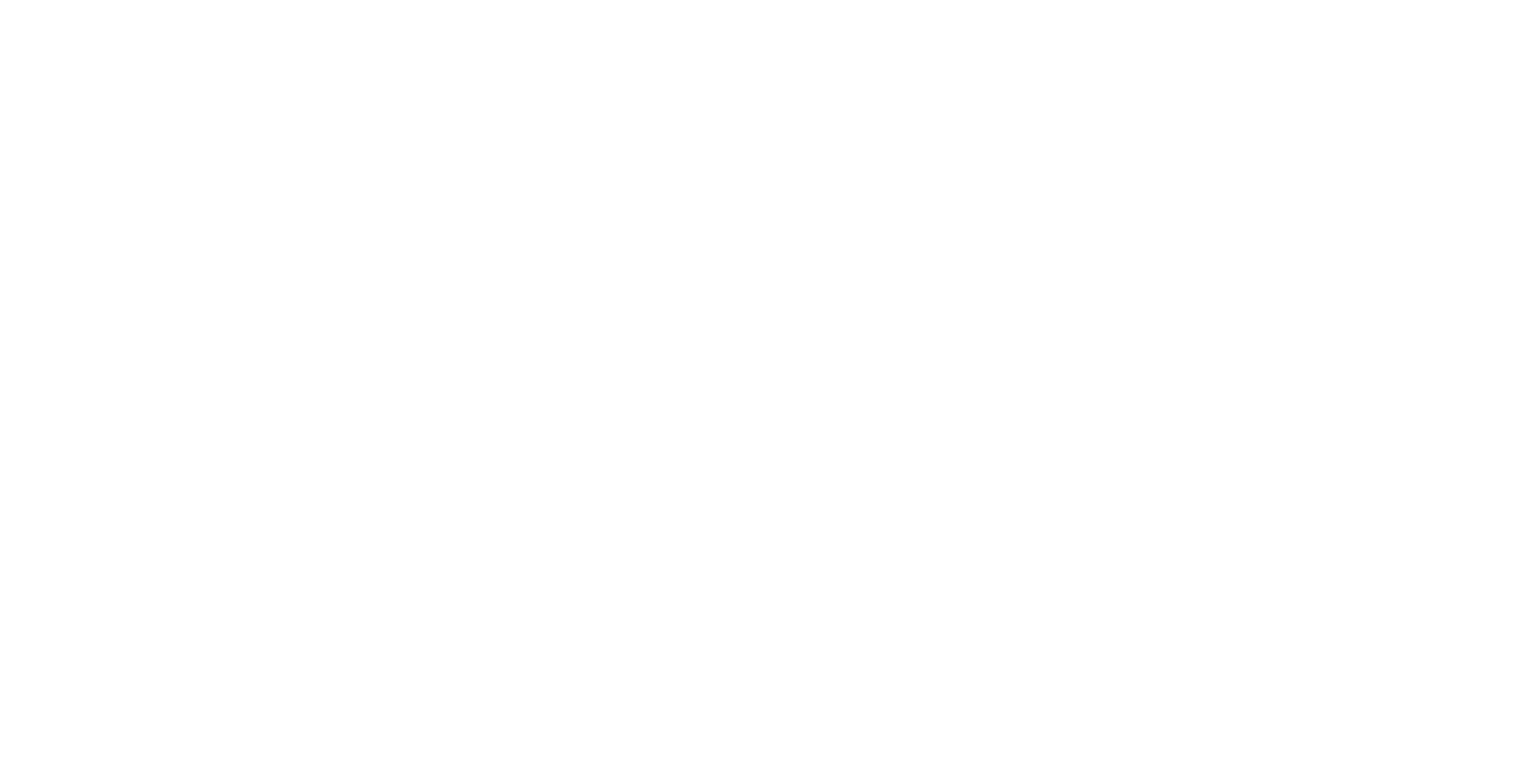
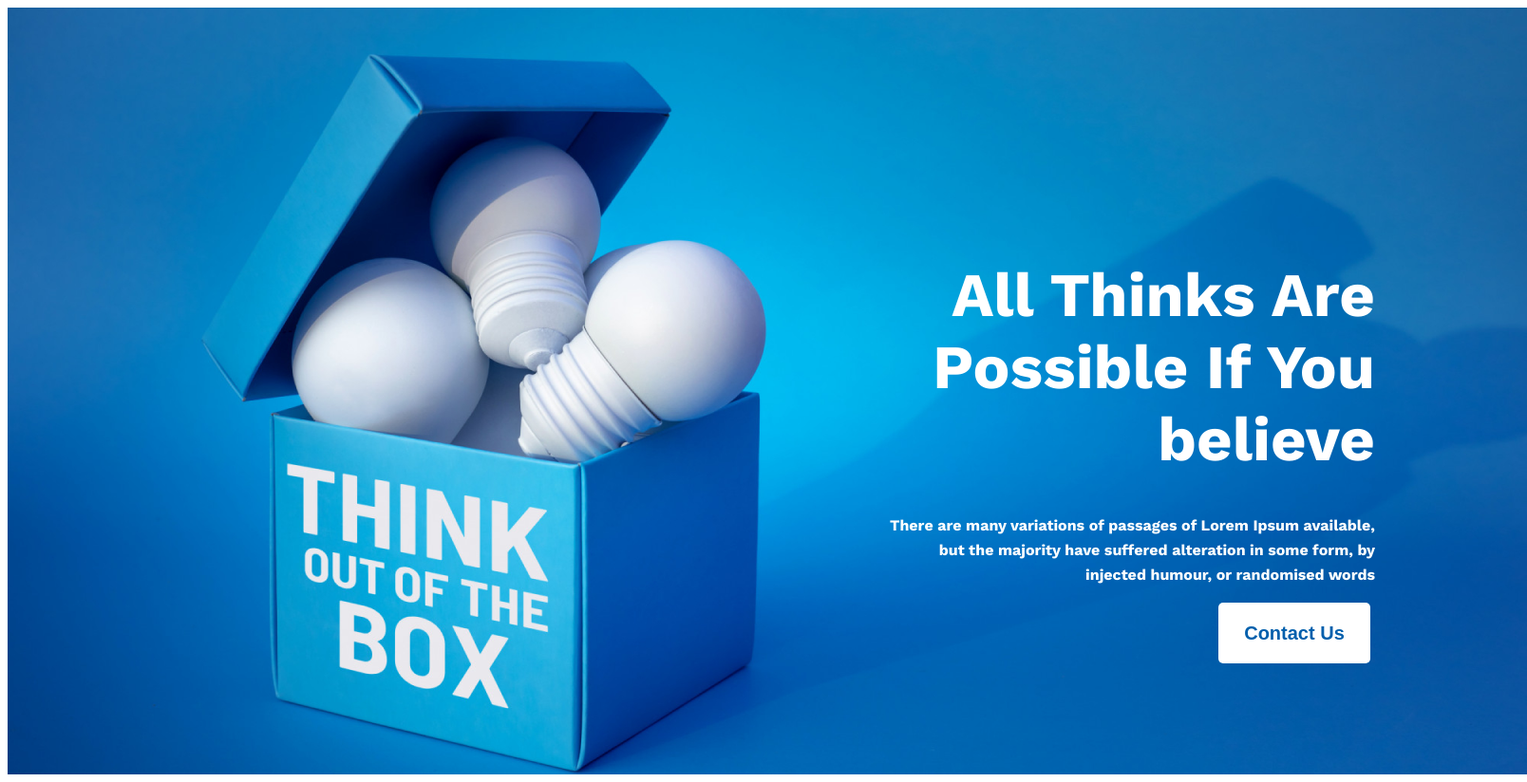
Before and after one commit to Mouri199/new-year-repo, a plain HTML site: page index.html in a window 1280 px wide. Shown: the whole page at 95% size, 1608 px wide, since content can reach past the window. Before the commit the page ends 800 px from the top, so only its background shows below. Drawn offline with nearby package versions, Linux system fonts and the light colour scheme.

Commit message:
header section design

```diff
--- a/index.html
+++ b/index.html
@@ -4,11 +4,21 @@
     <meta charset="UTF-8">
     <meta name="viewport" content="width=device-width, initial-scale=1.0">
     <title>New year</title>
+    <!--font link-->
+    <link rel="preconnect" href="https://fonts.googleapis.com">
+<link rel="preconnect" href="https://fonts.gstatic.com" crossorigin>
+<link href="https://fonts.googleapis.com/css2?family=Open+Sans:wght@800&family=Work+Sans:ital,wght@0,700;1,400&display=swap" rel="stylesheet">
+    <!--CSS link-->
     <link rel="stylesheet" href="style.css">
 </head>
 <body>
-    <header>
-
+    <!--header section start-->
+    <header  class="header-container">
+            <div class="header-contain">
+               <h3 class="header-title">All Thinks Are Possible If You believe</h3>
+               <p class="header-des">There are many variations of passages of Lorem Ipsum available, but the majority have suffered alteration in some form, by injected humour, or randomised words</p>
+               <button class="btn-primary">Contact Us</button>
+            </div>
     </header>
     <main></main>
     <footer></footer>
--- a/style.css
+++ b/style.css
@@ -0,0 +1,49 @@
+body{
+    font-family: 'Open Sans', sans-serif;
+font-family: 'Work Sans', sans-serif;
+}
+
+/* Header Section Style*/
+.header-container{
+    background: url("images/banner/banner3.png");
+    width: 1600px;
+    height: 808px;
+
+}
+
+.header-contain{
+        display: flex;
+        flex-direction: column;
+        margin: auto;
+        width: 525px;
+        text-align: right;
+        margin-right: 160px;
+        padding-top: 200px;
+ }
+  .header-title {
+    color:#FFF;
+    font-size: 65px;
+    font-weight: 700;
+    margin-bottom: 24px;
+ }
+
+.header-des{
+    color: #FFF;
+    text-align: right;
+    font-size: 16px;
+    font-weight: 400;
+    line-height: 26px;
+}
+
+.btn-primary{
+    border: 0;
+    border-radius: 5px;
+    width: 160px;
+    height: 64px;
+    margin-left: 360px;
+    color: #005FAC;
+    background-color: #FFF;
+    font-weight: 600;
+    font-size: 20px;
+    font-weight: 600;
+}
```
